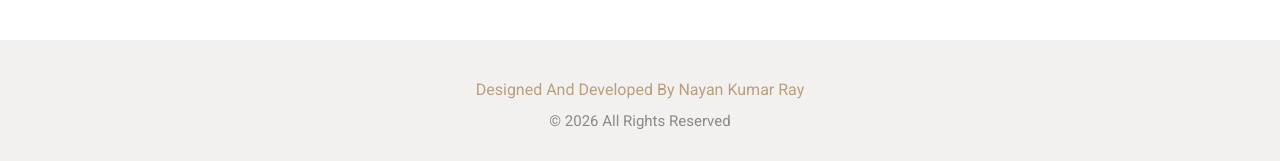
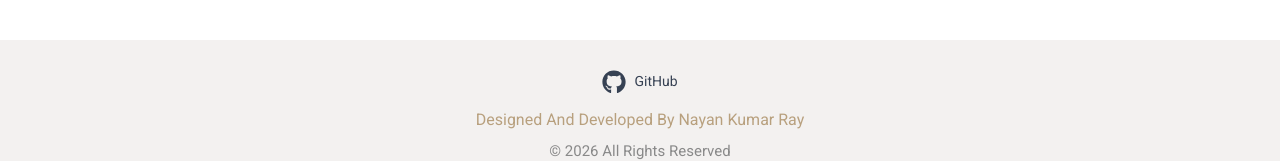
Before and after one commit to nayan-ray/portfolioFrondend, a React (Vite) app in the folder client/: page / in a window 1280 px wide. Shown: the part 2597-2758 px from the top of the page. Built offline with nearby package versions, Linux system fonts and the light colour scheme; no server answers; a web font is replaced by a local one.

Commit message:
icon updated

```diff
--- a/client/package.json
+++ b/client/package.json
@@ -17,6 +17,7 @@
     "lucide-react": "^1.23.0",
     "react": "^19.2.7",
     "react-dom": "^19.2.7",
+    "react-icons": "^5.7.0",
     "react-router-dom": "^7.18.1",
     "react-typed": "^2.0.12",
     "tailwindcss": "^4.3.1"
--- a/client/src/components/footer/Footer.jsx
+++ b/client/src/components/footer/Footer.jsx
@@ -1,10 +1,21 @@
 import React from 'react'
+import { FaGithub } from "react-icons/fa";
 
 const Footer = () => {
   return (
     <div className='py-7.5 bg-[#f3f1f0] text-[#898989] text-[14px] font-roboto'>
        <div className='text-center'>
-
+           <div>
+               <a
+                 href="https://github.com/nayan-ray"
+                 target="_blank"
+                 rel="noopener noreferrer"
+                 className="inline-flex items-center gap-2 text-gray-700 hover:text-black transition"
+                >
+                   <FaGithub size={24} />
+                   <span>GitHub</span>
+                 </a>
+           </div>
 
            <div className='text-[16px] my-2 text-accent1'>
                Designed And Developed By <span>Nayan Kumar Ray</span>
```
Also changed, not shown: 1 other file (tests, documents, lock files or other folders).
